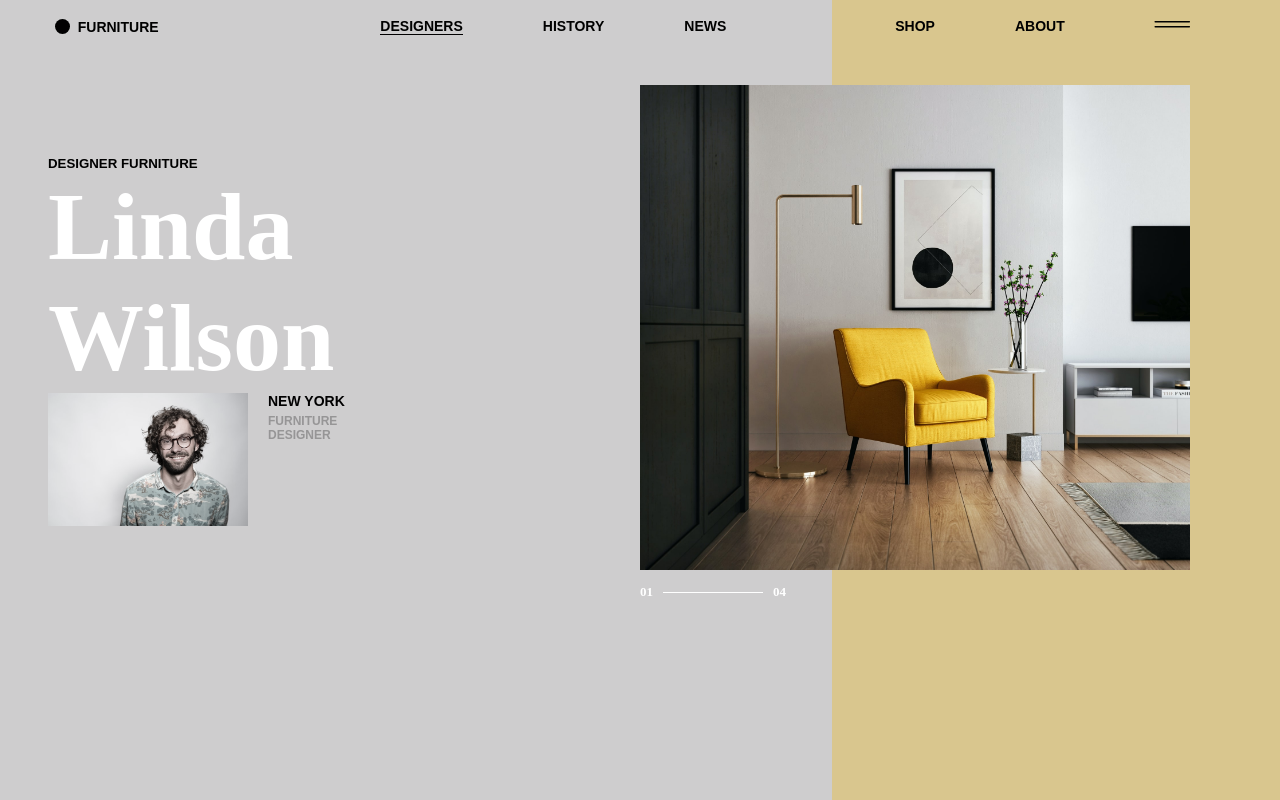
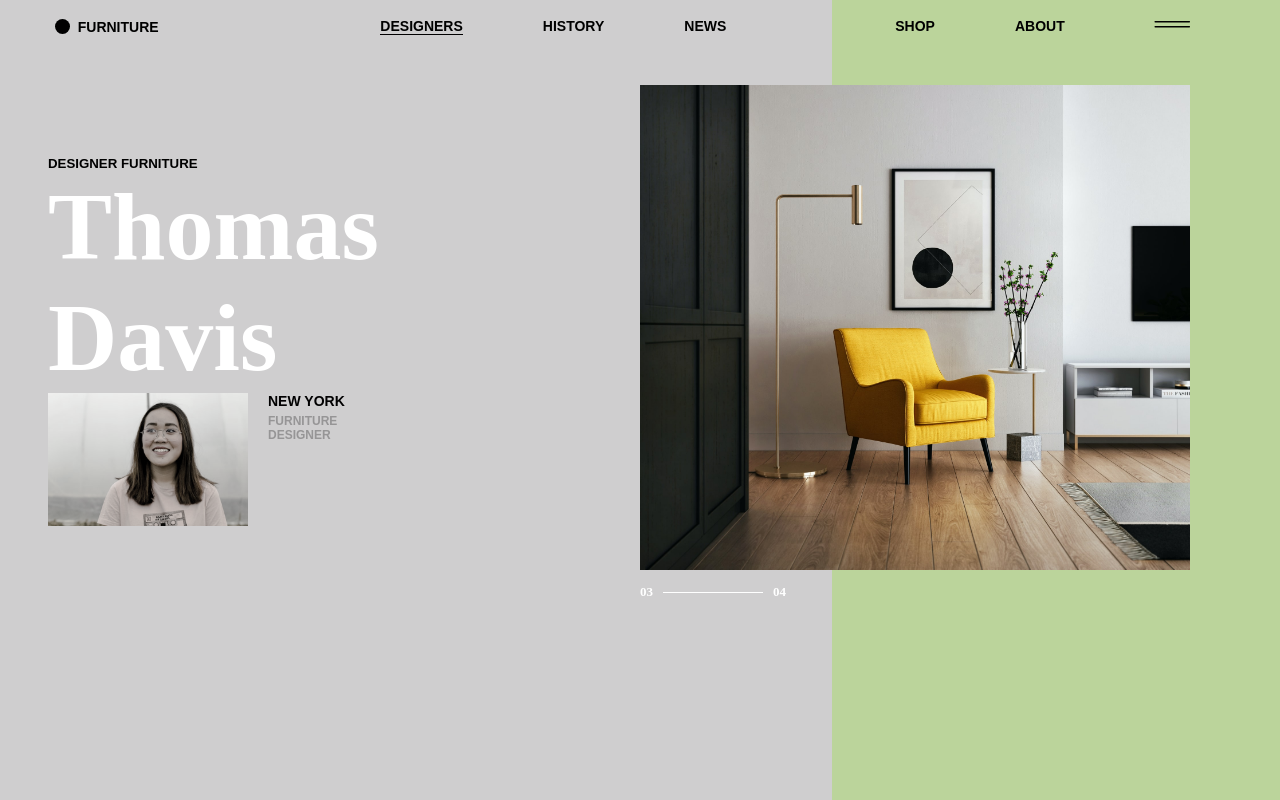
Before and after one commit to BasicallyMe/static-furniture-site, a website built with Parcel: page src/index.html in a window 1280 px wide. Built offline with nearby package versions, Linux system fonts and the light colour scheme; a web font is replaced by a local one.

Commit message:
Added js functions to change background color and text content

```diff
--- a/src/index.html
+++ b/src/index.html
@@ -13,7 +13,7 @@
     <script src="index.js" defer></script>
   </head>
   <body>
-    <div class="container">
+    <div id="container" class="container">
       <div id="accent-div" class="accent-div"></div>
       <nav class="navigation">
         <div class="logo">
@@ -44,10 +44,10 @@
       <main class="main-section">
         <div class="designer-info">
           <h5>Designer Furniture</h5>
-          <h1 class="designer-name">Linda<br> Wilson</h1>
+          <h1 class="designer-name"></h1>
           <div class="designer-avatar">
             <div class="avatar-container">
-              <img src="assets/avatar.jpg" alt="Picture of a person">
+              <img src="assets/avatar/avatar-1.jpg"  alt="Picture of a person">
             </div>
             <div class="location">
               <h5>New York</h5>
@@ -57,12 +57,12 @@
         </div>
         <div class="furniture-carousel">
           <div class="picture-container">
-            <img src="assets/furniture.jpg" alt="picture of furniture">
+            <img src="assets/images/furniture-1.jpg" alt="Picture of furniture">
           </div>
           <div class="carousel-counter">
-            <span class="current-index">01</span>
+            <span class="current-item"></span>
             <span class="hr"></span>
-            <span class="total-items">04</span>
+            <span class="total-items"></span>
           </div>
         </div>
       </main>
--- a/src/index.js
+++ b/src/index.js
@@ -0,0 +1,89 @@
+const userData = [
+  {
+    designerName: "Linda Wilson",
+    primary: "#CECDCE",
+    accent: "#D9C68E",
+    textColor: "#FFFFFF",
+    avatar: "/assets/avatar/avatar-1.jpg",
+    image: "assets/images/furniture-1.jpg",
+    imageDescription: "",
+  },
+  {
+    designerName: "Michael Jones",
+    primary: "#FFFFFF",
+    accent: "#FFB664",
+    textColor: "#010001",
+    avatar: "/assets/avatar/avatar-2.jpg",
+    image: "assets/images/furniture-2.jpg",
+    imageDescription: "",
+  },
+  {
+    designerName: "Thomas Davis",
+    primary: "#CFCECF",
+    accent: "#BBD49B",
+    textColor: "#FFFFFF",
+    avatar: "/assets/avatar/avatar-3.jpg",
+    image: "assets/images/furniture-3.jpg",
+    imageDescription: "",
+  },
+  {
+    designerName: "Patricia Jones",
+    primary: "#B5B8C3",
+    accent: "#E0E5E7",
+    textColor: "#FFFFFF",
+    avatar: "/assets/avatar/avatar-4.jpg",
+    image: "assets/images/furniture-4.jpg",
+    imageDescription: "",
+  },
+];
+
+window.onload = (e) => {
+  changeCarouselItem();
+};
+
+let index = 0;
+const accentDiv = document.getElementById("accent-div");
+const container = document.getElementById("container");
+const nameHeader = document.querySelector(".designer-name");
+const carouselCounter = document.querySelector(".carousel-counter");
+const avatarContainer = document.querySelector('.avatar-container');
+const pictureContainer = document.querySelector('.picture-container');
+
+const changeCarouselItem = () => {
+  const data = userData[index];
+  setBackground(data?.primary, data?.accent);
+  setDesignerName(data?.designerName, data?.textColor);
+  setCarouselIndex(index, userData.length, data?.textColor);
+  if (index === userData.length - 1) {
+    index = 0;
+  } else {
+    index++;
+  }
+};
+
+const setBackground = (primary, accent) => {
+  container.style.backgroundColor = primary;
+  accentDiv.style.backgroundColor = accent;
+};
+
+const setDesignerName = (name, color) => {
+  name = name.replace(' ', '<br>');
+  nameHeader.innerHTML = name;
+  nameHeader.style.color = color;
+};
+
+const setCarouselIndex = (index, total, color) => {
+  const currentItem = carouselCounter.querySelector('.current-item');
+  const totalItems = carouselCounter.querySelector('.total-items');
+  const line = carouselCounter.querySelector('.hr');
+  currentItem.textContent = `0${index + 1}`;
+  totalItems.textContent = `0${total}`;
+  currentItem.style.color = color;
+  totalItems.style.color = color;
+  line.style.backgroundColor = color;
+}
+
+const setImage = (avatar, image) => {
+  const avatarImage = avatarContainer.querySelector('img');
+}
+setInterval(changeCarouselItem, 2000);
--- a/src/variables.scss
+++ b/src/variables.scss
@@ -7,3 +7,6 @@ $dark-grey: #969596;
 //fonts
 $serif: 'Melodrama';
 $sans: 'Satoshi';
+
+//accent colors
+$accent-2: #FFB664;
```
Also changed, not shown: README.md, src/assets/avatar/avatar-1.jpg (added), src/assets/avatar/avatar-2.jpg (renamed from src/assets/avatar.jpg), src/assets/avatar/avatar-3.jpg (added), src/assets/avatar/avatar-4.jpg (added), src/assets/images/furniture-1.jpg (renamed from src/assets/furniture.jpg), src/assets/images/furniture-2.jpg (added), src/assets/images/furniture-3.jpg (added), src/assets/images/furniture-4.jpg (added).
